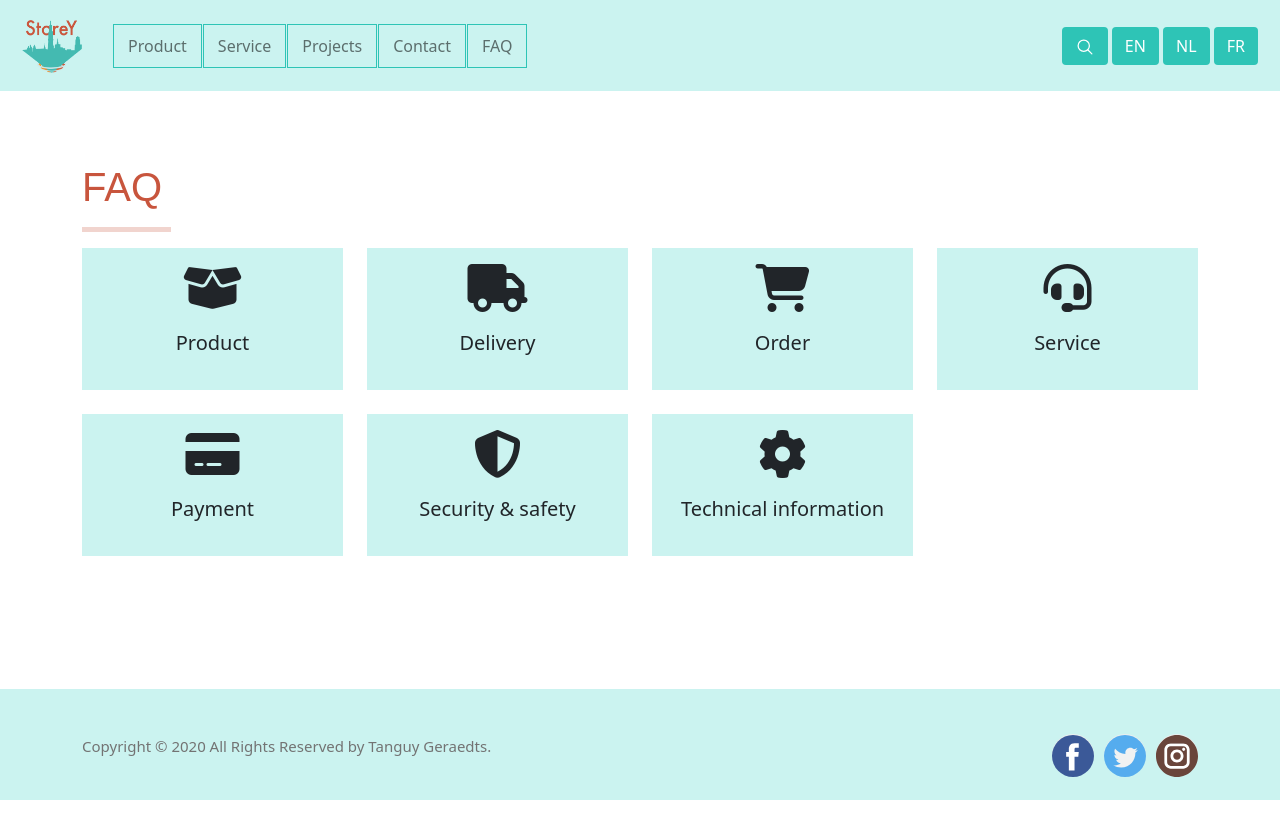
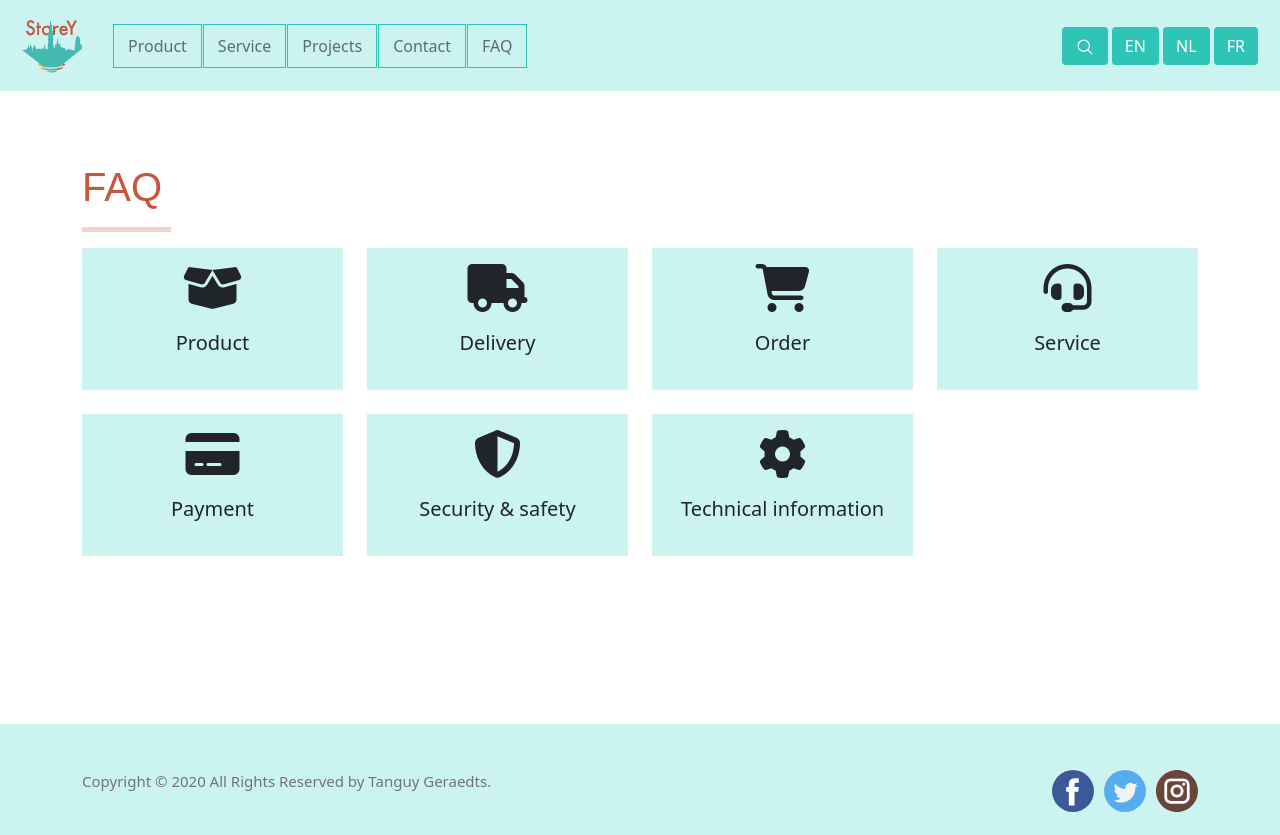
Before and after one commit to Lastrum/StoreY, a plain HTML site: page pages/faq.html in a window 1280 px wide. Before the commit the page ends 800 px from the top, so only its background shows below. Drawn offline with nearby package versions, Linux system fonts and the light colour scheme; a web font is replaced by a local one.

Commit message:
Update faq.html

```diff
--- a/pages/faq.html
+++ b/pages/faq.html
@@ -129,11 +129,17 @@
     </div>
 
     <br>
+    <br>
+    <br>
+    <br>
+    <br>
+    <br>
+    <br>
 </div>
 
 
 <!-- Site footer -->
-<footer class="site-footer background fixed-bottom">
+<footer class="site-footer background">
     <div class="container">
         <div class="row">
             <div class="col-md-8 col-sm-6 col-xs-12">
```
